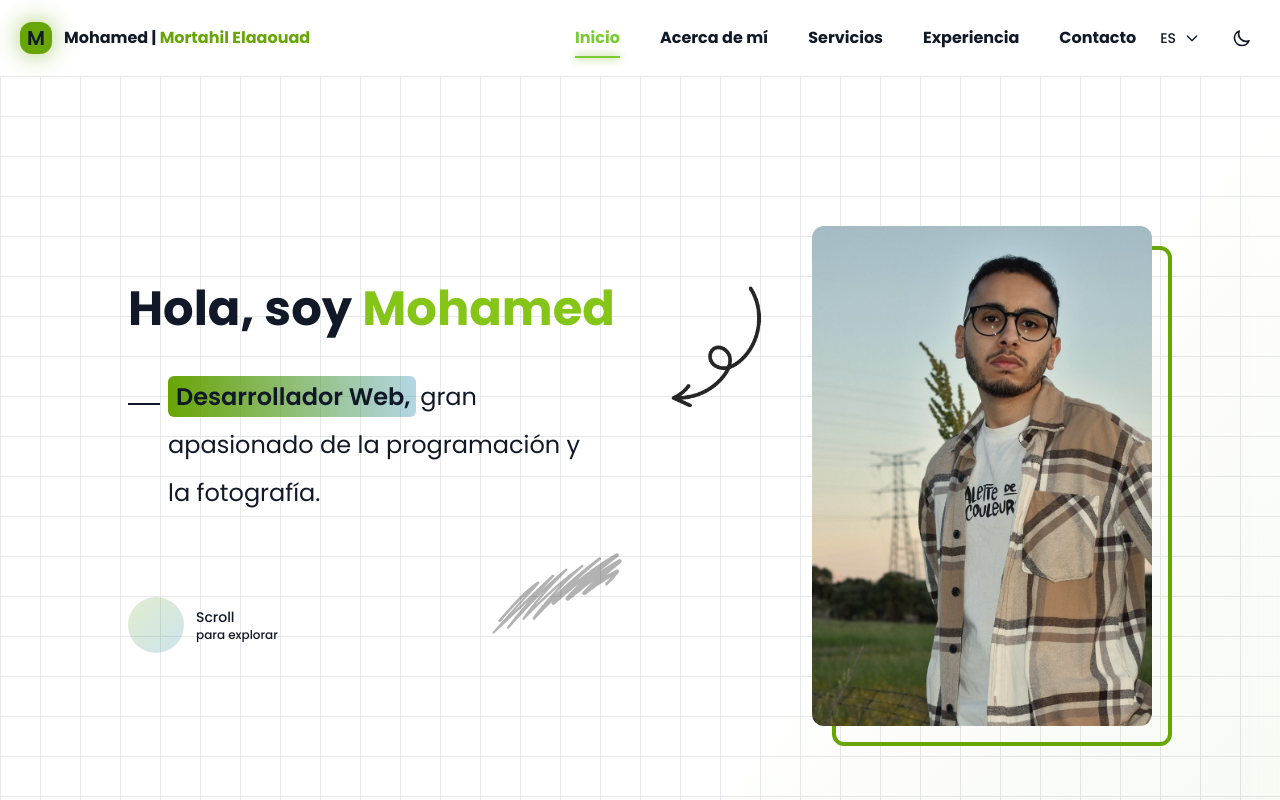
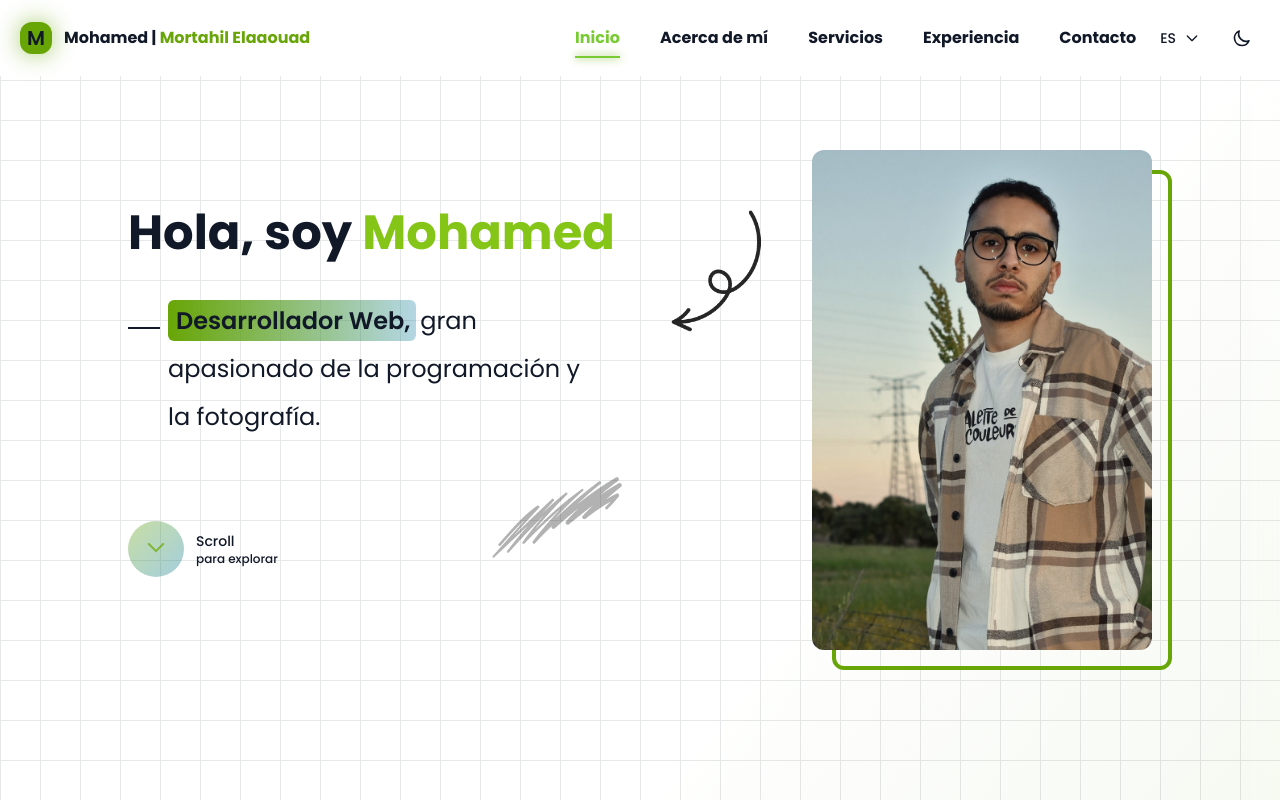
Before and after one commit to webdevmohamed/portfolio, a Vue app: page / in a window 1280 px wide. Shown: the top 800 px of the page. Built offline with nearby package versions, Linux system fonts and the light colour scheme.

Commit message:
Refactor Tailwind CSS configuration for improved readability, update base.css font import syntax, and enhance Header component with scroll detection for dynamic styling.

```diff
--- a/src/assets/base.css
+++ b/src/assets/base.css
@@ -1,6 +1,6 @@
 /* color palette from <https://github.com/vuejs/theme> */
 
-@import url("https://fonts.googleapis.com/css2?family=Chakra+Petch&display=swap");
+@import url('https://fonts.googleapis.com/css2?family=Chakra+Petch&display=swap');
 
 :root {
   /* Light theme */
--- a/src/components/Header.vue
+++ b/src/components/Header.vue
@@ -1,5 +1,8 @@
 <template>
-  <header class="p-5 bg-background">
+  <header :class="[
+    'p-5 fixed top-0 left-0 w-full transition-all duration-300 z-50',
+    isScrolled ? 'backdrop-blur-md shadow-md' : 'bg-background'
+  ]">
     <div class="mx-auto container flex items-center justify-between">
       <div class="flex items-center gap-3 group cursor-pointer">
         <div class="relative w-8 h-8 bg-primary rounded-xl flex items-center justify-center">
@@ -24,6 +27,20 @@
 import Navbar from './Navbar.vue';
 import ThemeToggle from './ThemeToggle.vue';
 import LanguageToggle from './LanguageToggle.vue';
+import { onMounted, onUnmounted, ref } from 'vue';
+
+const isScrolled = ref(false);
+const handleScroll = () => {
+  isScrolled.value = window.scrollY > 50;
+};
+
+onMounted(() => {
+  window.addEventListener('scroll', handleScroll);
+});
+
+onUnmounted(() => {
+  window.removeEventListener('scroll', handleScroll);
+});
 </script>
 
 <style scoped></style>
--- a/tailwind.config.js
+++ b/tailwind.config.js
@@ -1,9 +1,6 @@
 /** @type {import('tailwindcss').Config} */
 export default {
-  content: [
-    './public/**/*.html',
-    './src/**/*.{js,jsx,ts,tsx,vue}',
-  ],
+  content: ['./public/**/*.html', './src/**/*.{js,jsx,ts,tsx,vue}'],
   darkMode: 'class',
   theme: {
     extend: {
@@ -34,17 +31,17 @@
           600: '#527f05',
           700: '#3c5904',
           800: '#263303',
-          900: '#100c01'
+          900: '#100c01',
         },
         accent: {
           blue: '#0679a5',
           purple: '#7a06a5',
-          orange: '#a57906'
+          orange: '#a57906',
         },
         success: '#2e7d32',
         warning: '#ed6c02',
         error: '#d32f2f',
-        info: '#0288d1'
+        info: '#0288d1',
       },
       animation: {
         blob: 'blob 7s infinite',
@@ -65,7 +62,7 @@
             transform: 'translate(0px, 0px) scale(1)',
           },
         },
-        'fade_move_down': {
+        fade_move_down: {
           '0%': {
             transform: 'translate(0, -15px) rotate(45deg)',
             opacity: '0',
@@ -78,15 +75,15 @@
           '100%': {
             transform: 'translate(0, 15px) rotate(45deg)',
             opacity: '0',
-            }
-
+          },
         },
       },
       backgroundImage: {
-        'grid-pattern': "linear-gradient(var(--foreground) 1px, transparent 1px), linear-gradient(to right, var(--foreground) 1px, transparent 1px)",
+        'grid-pattern':
+          'linear-gradient(var(--foreground) 1px, transparent 1px), linear-gradient(to right, var(--foreground) 1px, transparent 1px)',
       },
       backgroundSize: {
-        'grid': '40px 40px',
+        grid: '40px 40px',
       },
     },
   },
```
Lines whose indentation alone changed are shown as unchanged.
